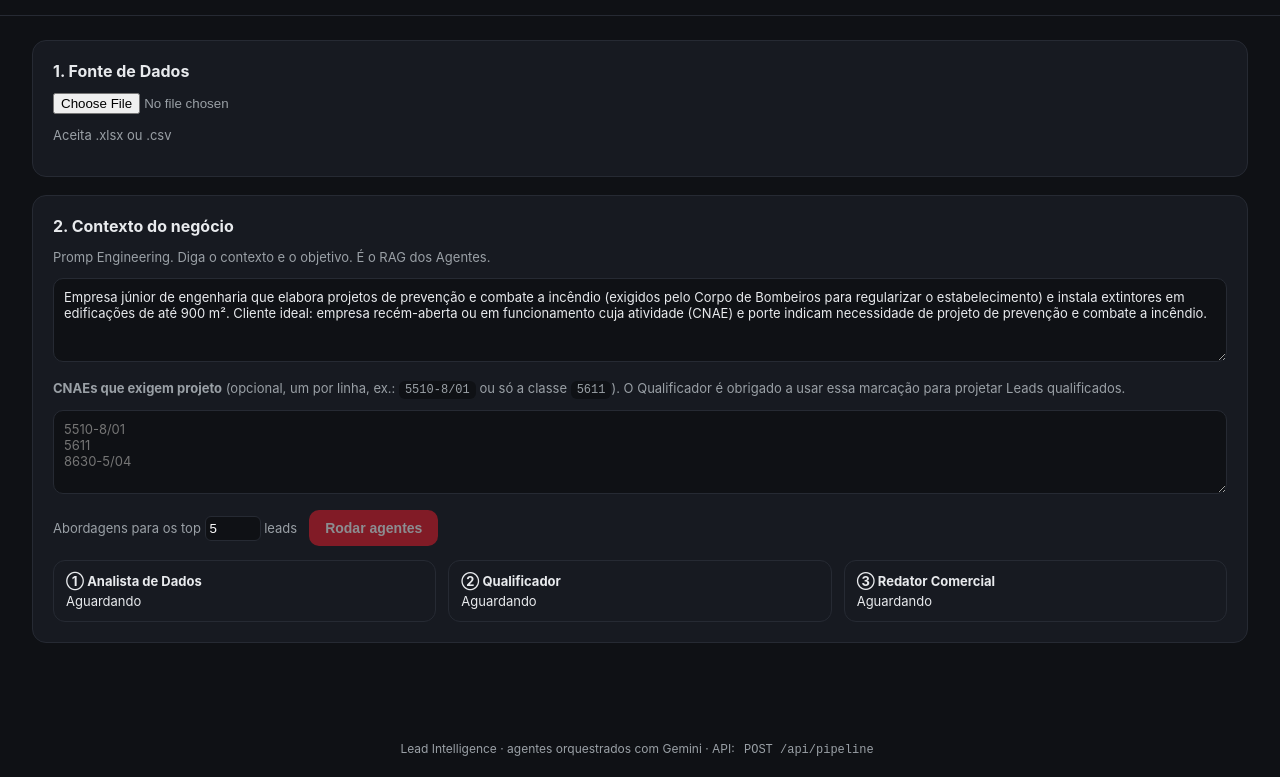
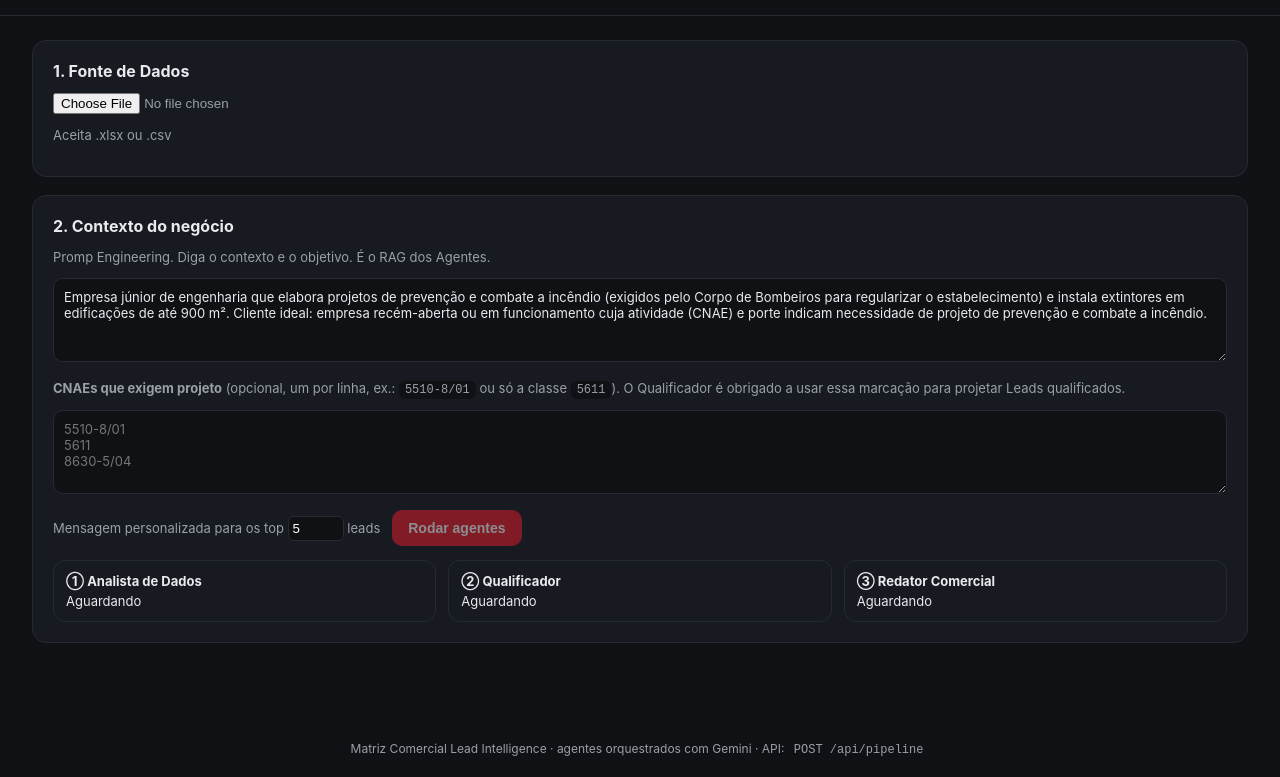
Before and after one commit to welferengineer/Lead-Intelligence, a website: page index.html in a window 1280 px wide. Shown: the part 117-894 px from the top of the page. Drawn offline with nearby package versions, Linux system fonts and the light colour scheme; a script that the page names is missing.

Commit message:
Update index.html

```diff
--- a/index.html
+++ b/index.html
@@ -74,7 +74,7 @@
     <p class="muted" style="margin-top:14px"><b>CNAEs que exigem projeto</b> (opcional, um por linha, ex.: <code>5510-8/01</code> ou só a classe <code>5611</code>). O Qualificador é obrigado a usar essa marcação para projetar Leads qualificados.</p>
     <textarea id="cnaesObrig" placeholder="5510-8/01&#10;5611&#10;8630-5/04"></textarea>
     <div class="row" style="margin-top:12px">
-      <label class="muted">Abordagens para os top <input id="top" type="number" value="5" min="1" max="15" style="width:56px;background:#0f1115;color:#fff;border:1px solid var(--line);border-radius:6px;padding:4px"> leads</label>
+      <label class="muted">Mensagem personalizada para os top <input id="top" type="number" value="5" min="1" max="15" style="width:56px;background:#0f1115;color:#fff;border:1px solid var(--line);border-radius:6px;padding:4px"> leads</label>
       <button id="runBtn" disabled>Rodar agentes</button>
     </div>
     <div class="steps">
@@ -117,7 +117,7 @@
     </section>
   </div>
 </main>
-<footer>Lead Intelligence · agentes orquestrados com Gemini · API: <code>POST /api/pipeline</code></footer>
+<footer>Matriz Comercial Lead Intelligence · agentes orquestrados com Gemini · API: <code>POST /api/pipeline</code></footer>
 
 <script>
 const DEFAULT_CONTEXT = "Empresa júnior de engenharia que elabora projetos de prevenção e combate a incêndio (exigidos pelo Corpo de Bombeiros para regularizar o estabelecimento) e instala extintores em edificações de até 900 m². Cliente ideal: empresa recém-aberta ou em funcionamento cuja atividade (CNAE) e porte indicam necessidade de projeto de prevenção e combate a incêndio.";
```
